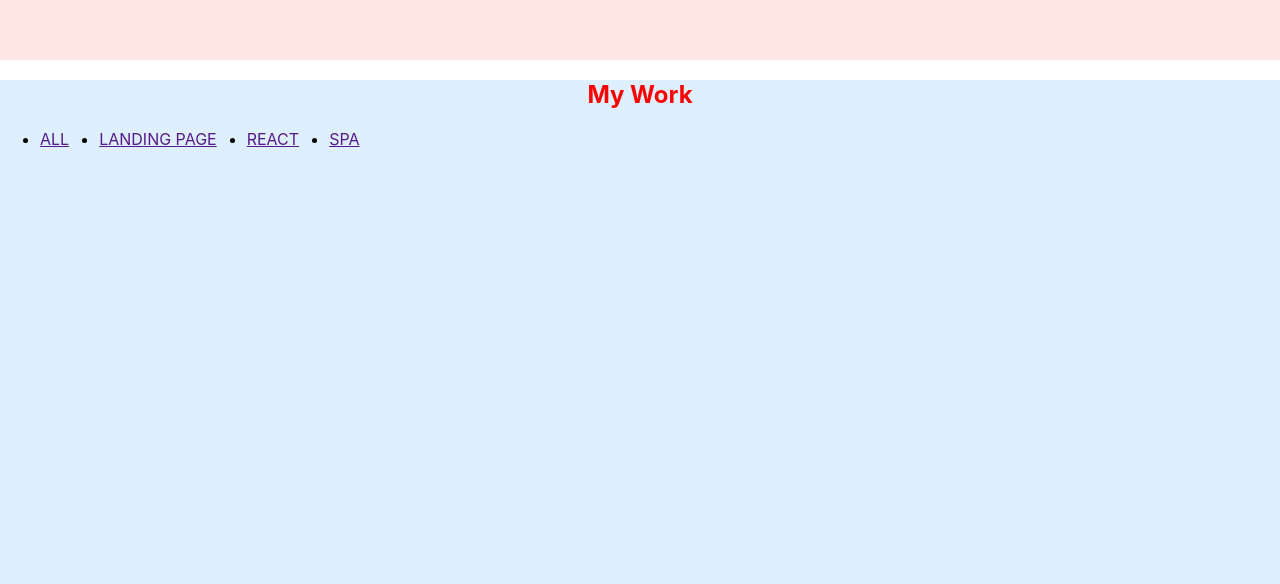
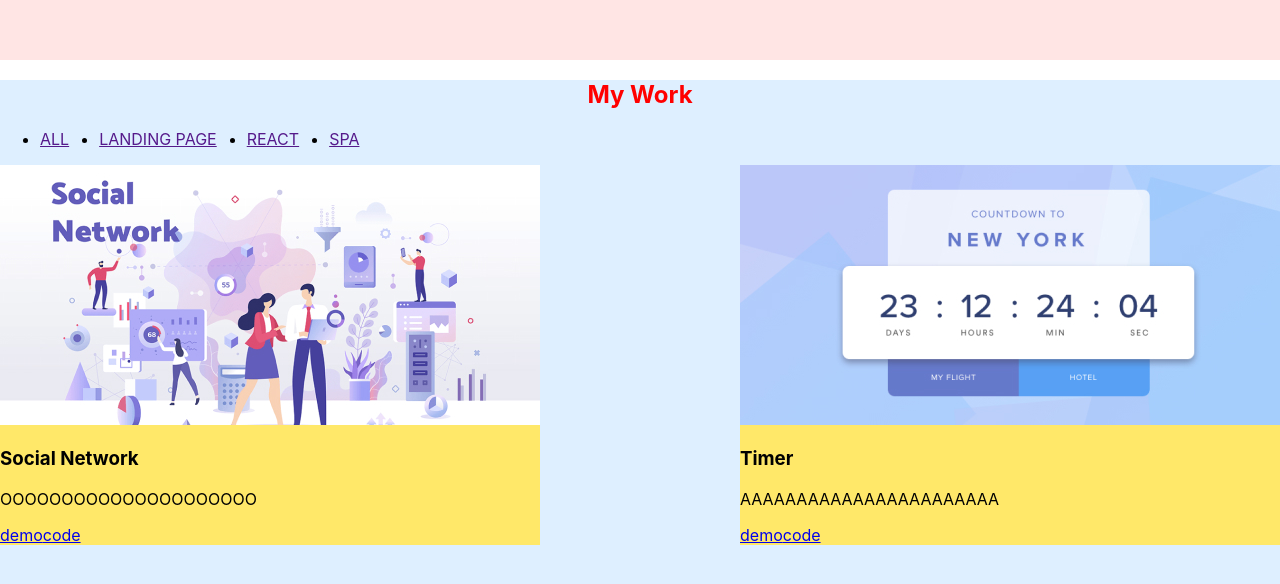
Before and after one commit to melfiqq/Maryia_Portfolio_ITi, a React app: page / in a window 1280 px wide. Shown: the part 1614-2198 px from the top of the page. Built offline with nearby package versions, Linux system fonts and the light colour scheme.

Commit message:
Code were updated

```diff
--- a/src/layout/sections/works/Works.tsx
+++ b/src/layout/sections/works/Works.tsx
@@ -3,6 +3,10 @@ import styled from "styled-components";
 import { SectionTitle } from "../../../components/SectionTitle";
 import { Menu } from "../../../components/menu/Menu";
 import { FlexWrapper } from "../../../components/FlexWrapper";
+import { Work } from "./work/Work";
+import socialImg from './../../../assets/images/proj-1-.jpg'
+import timerlImg from './../../../assets/images/proj-2-.jpg'
+
 
 const worksItems = ["ALL", "LANDING PAGE", "REACT", "SPA"]
 
@@ -13,6 +17,12 @@ export const Works = () => {
             <SectionTitle>My Work</SectionTitle>
             <Menu menuItems={worksItems}/>
             <FlexWrapper>
+                <Work title={"Social Network"}
+                text={"OOOOOOOOOOOOOOOOOOOOO"}
+                src={socialImg}/>
+                <Work title={"Timer"}
+                text={"AAAAAAAAAAAAAAAAAAAAAAA"}
+                src={timerlImg}/>
 
             </FlexWrapper>
         </StyledWorks>
--- a/src/layout/sections/works/work/Work.tsx
+++ b/src/layout/sections/works/work/Work.tsx
@@ -0,0 +1,40 @@
+import React from 'react';
+import styled from 'styled-components';
+
+type WorkPropsType = {
+    title: string;
+    text: string;
+    src: string;
+}
+
+export const Work = (props: WorkPropsType) => {
+    return (
+        <StyledWork>
+            <Image src={props.src} alt=""/>
+            <Title>{props.title}</Title>
+            <Text>{props.text}</Text>
+            <Link href={"#"}>demo</Link>
+            <Link href={"#"}>code</Link>
+        </StyledWork>
+    );
+};
+
+
+const StyledWork = styled.div`
+background-color: #ffe869;
+max-width: 540px;
+with: 100%;
+
+`
+
+const Image = styled.img`
+width: 100%;
+height: 260px;
+object-fit: cover;
+`
+
+const Link = styled.a``
+
+const Title = styled.h3``
+
+const Text = styled.p``
```
Also changed, not shown: src/assets/images/proj-1-.jpg (added), src/assets/images/proj-2-.jpg (added).
